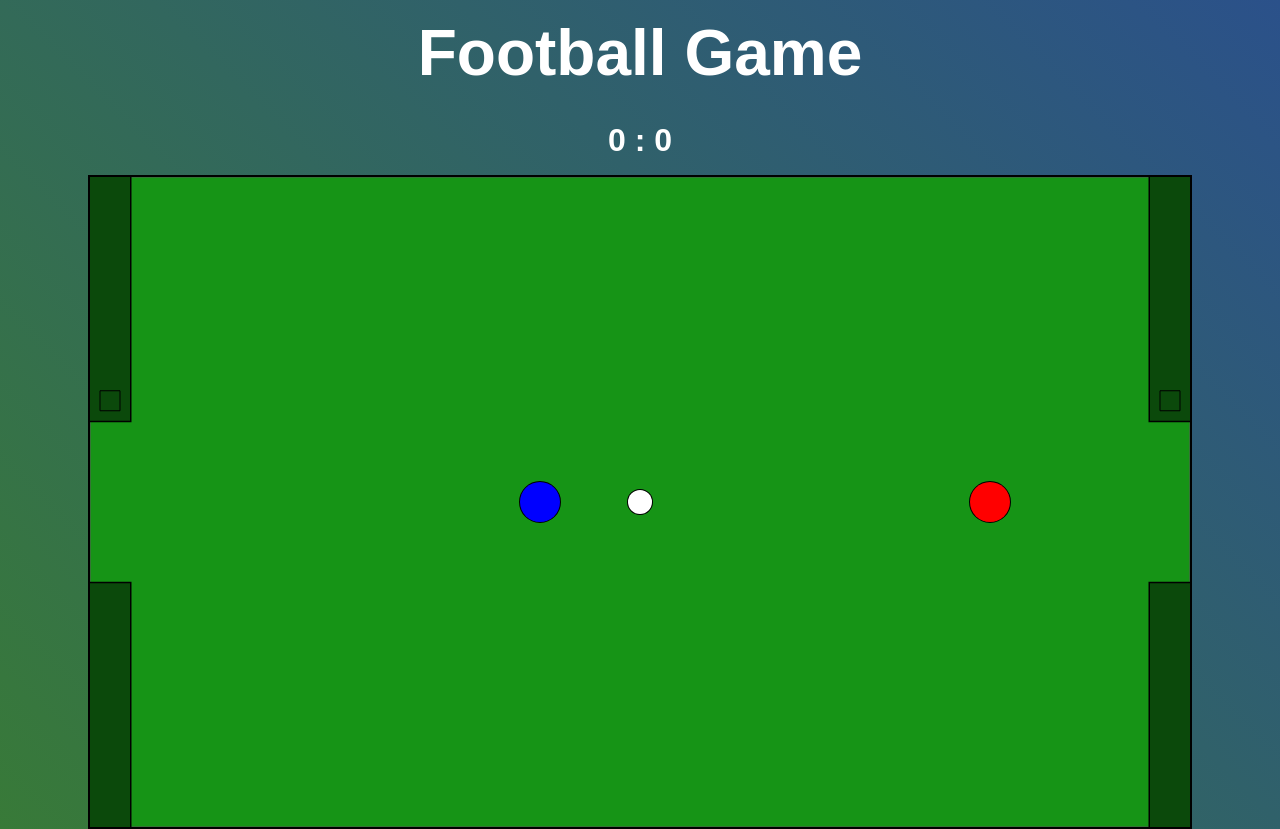
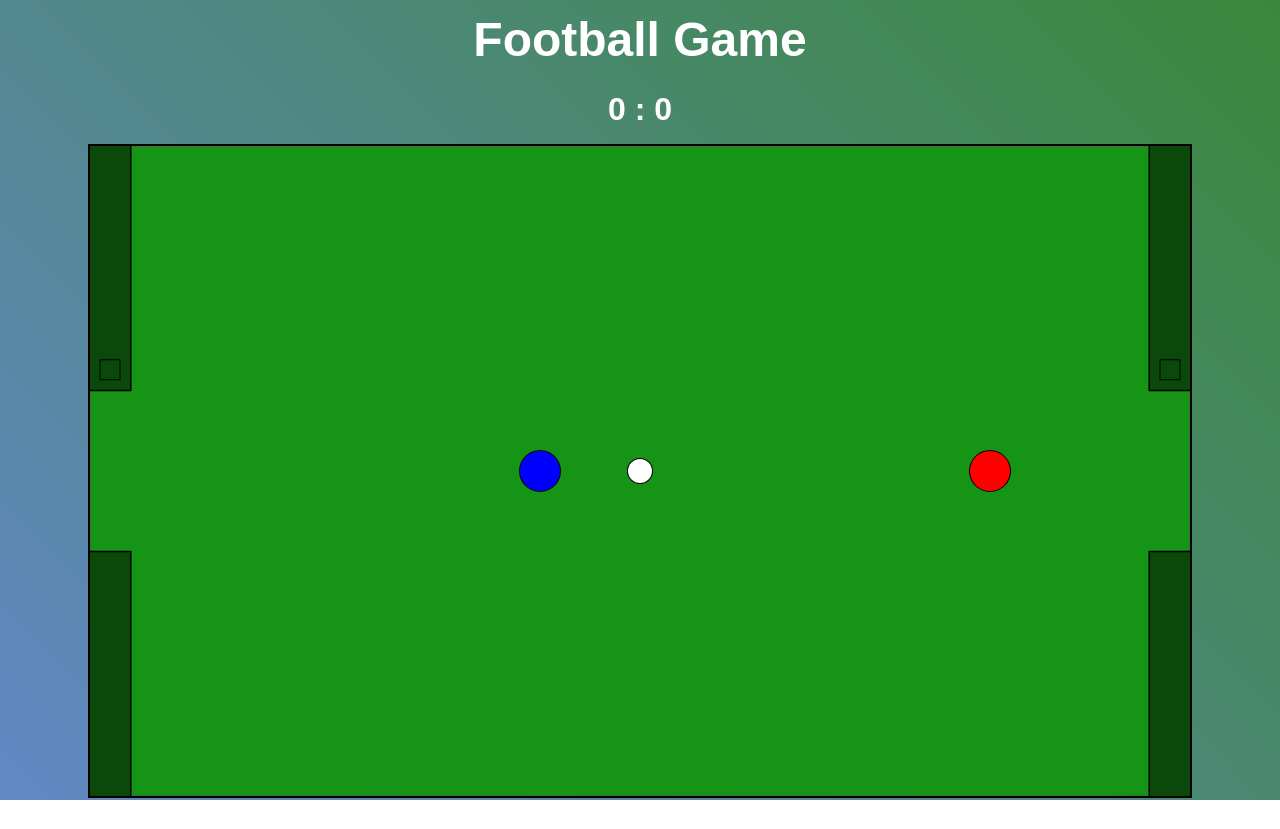
Before and after one commit to gptak/football-game, a React (Create React App) app: page / in a window 1280 px wide. After the commit the page ends 800 px from the top, so only its background shows below. Built offline with nearby package versions, Linux system fonts and the light colour scheme.

Commit message:
winner color added

```diff
--- a/public/index.html
+++ b/public/index.html
@@ -9,7 +9,7 @@
       name="description"
       content="Web site created using create-react-app"
     />
-    <title>React App</title>
+    <title>Football game - matter.js</title>
   </head>
   <body>
     <noscript>You need to enable JavaScript to run this app.</noscript>
--- a/src/comp/Football.css
+++ b/src/comp/Football.css
@@ -1,7 +1,7 @@
 .football {
   display: flex;
   flex-direction: column;
-  background-image: linear-gradient(45deg, #387a38, rgb(43, 81, 138));
+  background-image: linear-gradient(45deg, #6188c4, #3b883b);
   min-height: 100vh;
   color: white;
   font-weight: 700;
@@ -43,6 +43,14 @@
   text-align: center;
 }
 
+.Red {
+  color: red;
+}
+
+.Blue {
+  color: blue;
+}
+
 .result button {
   padding: 1em 1.5em;
   margin-top: 5em;
@@ -53,12 +61,46 @@
   box-shadow: 2px 2px 5px black;
   text-transform: uppercase;
   font-weight: 700;
-  transition: all 0.3s ;
-
+  transition: all 0.3s;
 }
 
-.result button:hover{
+.result button:hover {
   background-color: #ddd;
+  cursor: pointer;
+}
 
+@media (min-width: 600px) {
+  .title {
+    font-size: 1rem;
+  }
 
+  .box canvas {
+    width: 580px;
+  }
 }
+
+@media (min-width: 800px) {
+  .box canvas {
+    width: 780px;
+  }
+}
+
+@media (min-width: 1024px) {
+  .title {
+    font-size: 1.5rem;
+  }
+
+  .box canvas {
+    width: 1000px;
+  }
+}
+
+@media (min-width: 1200px) {
+  .title {
+    font-size: 1.5rem;
+  }
+
+  .box canvas {
+    width: auto;
+  }
+}
--- a/src/comp/Football.jsx
+++ b/src/comp/Football.jsx
@@ -439,7 +439,7 @@ const Football = () => {
         </div>
       ) : (
         <div className="result">
-          <h2 className="result_message">{`${winner} wins!`}</h2>
+          <h2 className="result_message"><span className={winner}>{winner}</span> won!</h2>
           <button onClick={playAgain}>Play again</button>
         </div>
       )}
```
Also changed, not shown: 1 other file (tests, documents, lock files or other folders).
